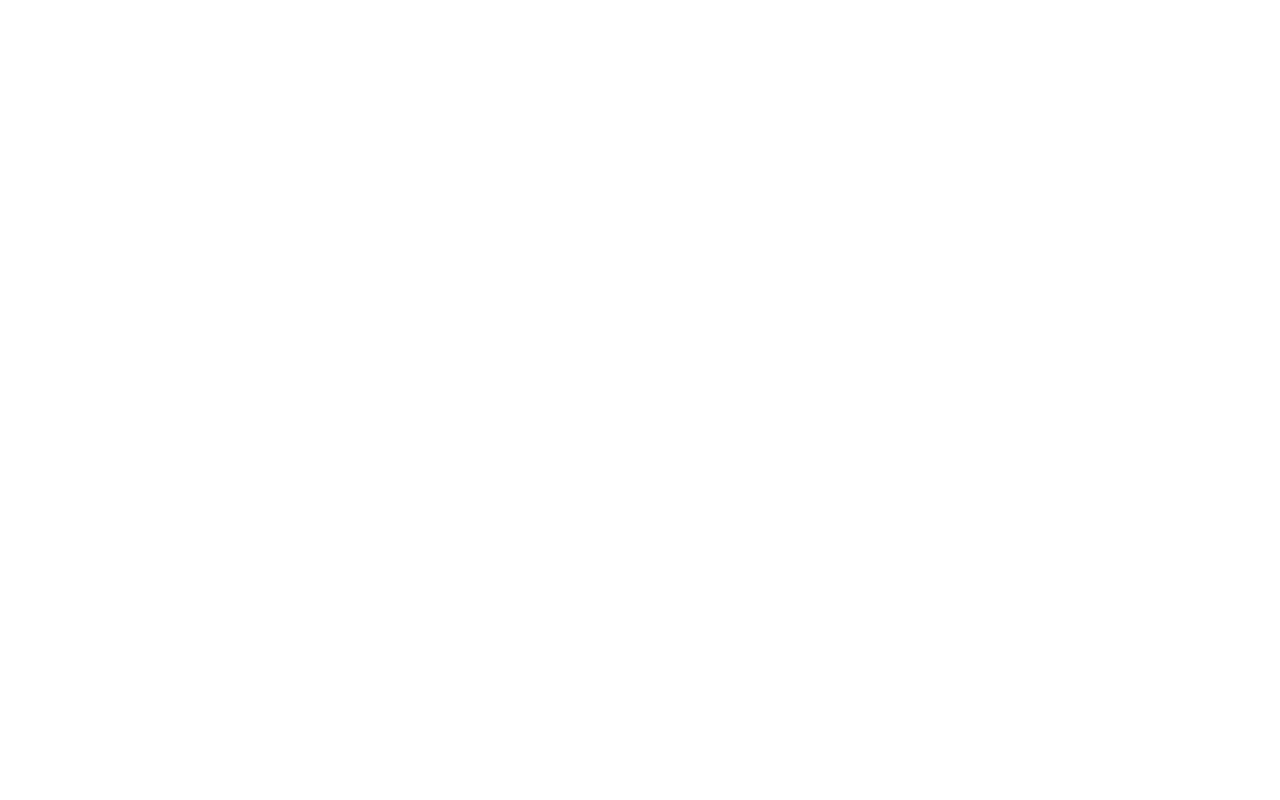
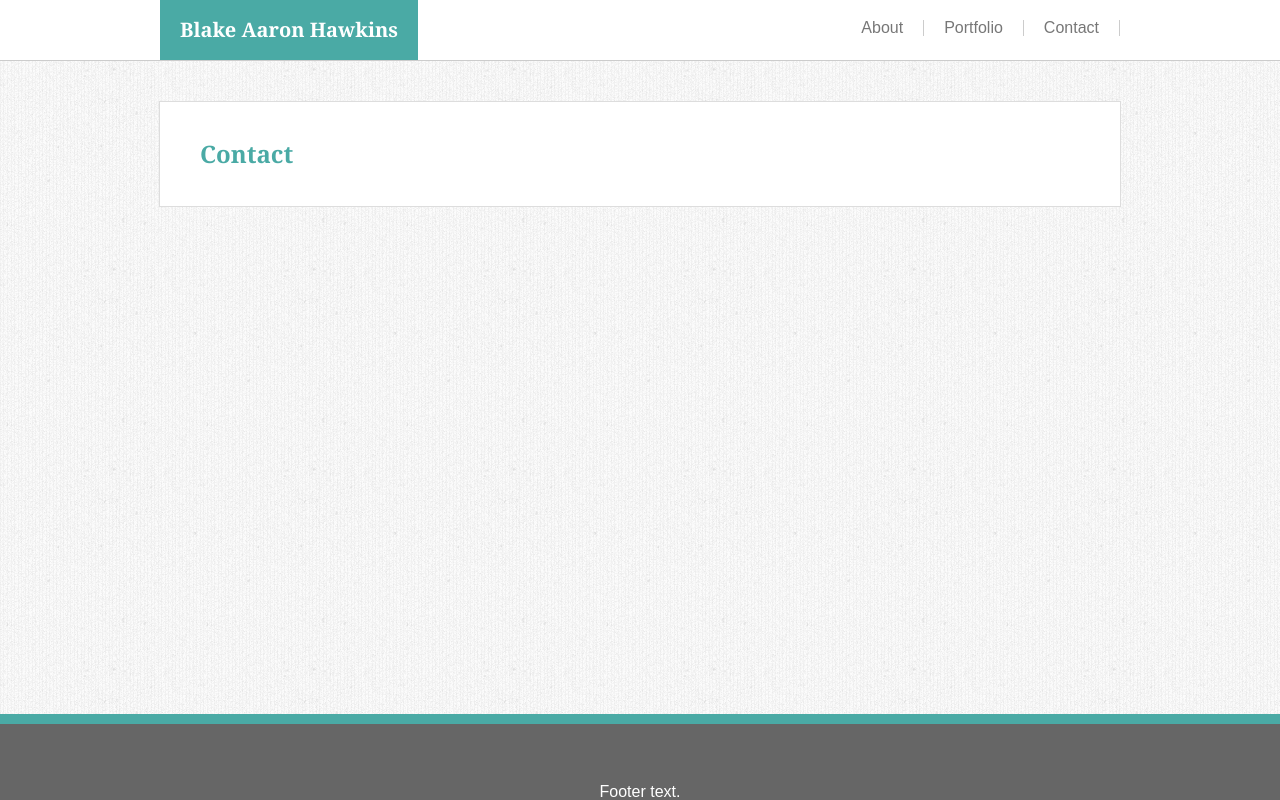
Before and after one commit to blakeahawkins/Basic-Portfolio, a plain HTML site: page contact.html in a window 1280 px wide. Drawn offline with Linux system fonts and the light colour scheme.

Commit message:
Framework html and css complete. Added pictures and background.

```diff
--- a/assets/css/reset.css
+++ b/assets/css/reset.css
@@ -21,7 +21,9 @@ time, mark, audio, video {
 	border: 0;
 	font-size: 100%;
 	font: inherit;
-	vertical-align: baseline;
+    vertical-align: baseline;
+    text-decoration: none;
+    color: none;
 }
 /* HTML5 display-role reset for older browsers */
 article, aside, details, figcaption, figure,
--- a/assets/css/style.css
+++ b/assets/css/style.css
@@ -0,0 +1,108 @@
+body {
+    background-image: url("../images/retina_dust.png");
+    font-family: 'Arial', 'Helvetica Neue', Helvetica, sans-serif;
+    color: #777777;
+}
+
+a:link, a:visited {
+    color: #777777;
+}
+
+header {
+    background: #ffffff;
+    margin: 0;
+    height: 60px;
+    border-bottom: 1px solid #cccccc;
+}
+
+.header-content {
+    width: 960px;
+    margin: auto;
+}
+
+.page-title {
+    float: left;
+    background: #4aaaa5;
+    color: white;
+    padding: 20px;
+    font-size: 20px;
+    font-weight: bolder;
+    font-family: 'Georgia', Times, Times New Roman, serif;
+}
+
+.content-link {
+    float: right;
+    margin-top: 20px;
+    margin-bottom: 20px;
+    padding-left: 20px;
+    padding-right: 20px;
+    border-right: 1px solid #cccccc;
+
+}
+
+#far-right-link {
+    border: 0;
+}
+
+article {
+    margin: auto;
+    bottom: 0;
+}
+
+section {
+    width: 920px;
+    margin: auto;
+    padding: 20px;
+    background: #ffffff;
+    margin-top: 40px;
+    height: fit-content;
+    border: 1px solid #dddddd;
+}
+
+.content-title {
+    font-size: 24px;
+    margin: 20px;
+    font-family: 'Georgia', Times, Times New Roman, serif;
+    color: #4aaaa5;
+    font-weight: bolder;
+}
+
+#profile {
+    height: 160px;
+    float: left;
+    margin: 20px;
+}
+
+p {
+    line-height: 40px;
+    padding: 10px;
+    font-size: 16px;
+}
+
+#firstPG {
+    height: 160px;
+    float: inherit;
+    margin: 20px;
+    padding: 20px;
+}
+
+div {
+}
+
+footer {
+    clear: both;
+    position: fixed;
+    background: #666666;
+    border-top: 10px solid #4aaaa5;
+    bottom: 0;
+    left:0;
+    z-index: 1;
+    width: 100%;
+    text-align: center;
+    color: #ffffff;
+    padding-top: 60px;
+}
+
+#footer-text {
+    bottom: 0;
+}
--- a/contact.html
+++ b/contact.html
@@ -0,0 +1,37 @@
+<html>
+<head>
+    <title>Blake Hawkins - Contact</title>
+    <link rel="stylesheet" href="assets/css/reset.css" />
+    <link rel="stylesheet" href="assets/css/style.css" />
+</head>
+<body>
+    <header>
+        <div class="header-content">
+            <div class="page-title">
+                <h1>Blake Aaron Hawkins</h1>
+            </div>
+            <div class="content-link">
+                <a href="contact.html">Contact</a>
+            </div>
+            <div class="content-link">
+                <a href="portfolio.html">Portfolio</a>
+            </div>
+            <div class="content-link">
+                <a href="index.html">About</a>
+            </div>
+        </div>
+    </header>
+    <article>
+        <section>
+            <div class="content-title">Contact</div>
+            <!-- add line -->
+
+        </section>
+    </article>
+    <footer>
+            <div id="footer-text">
+                Footer text.
+            </div>
+        </footer>
+</body>
+</html>
```
Also changed, not shown: index.html (+45 -3 lines), portfolio.html (+37 -0 lines), assets/images/pic_1.jpg (added), assets/images/pic_2.jpg (added), assets/images/pic_3.jpg (added), assets/images/pic_4.jpg (added), assets/images/pic_5.jpg (added), assets/images/pic_6.jpg (added), assets/images/profile.jpg (added), assets/images/retina_dust.png (added).
